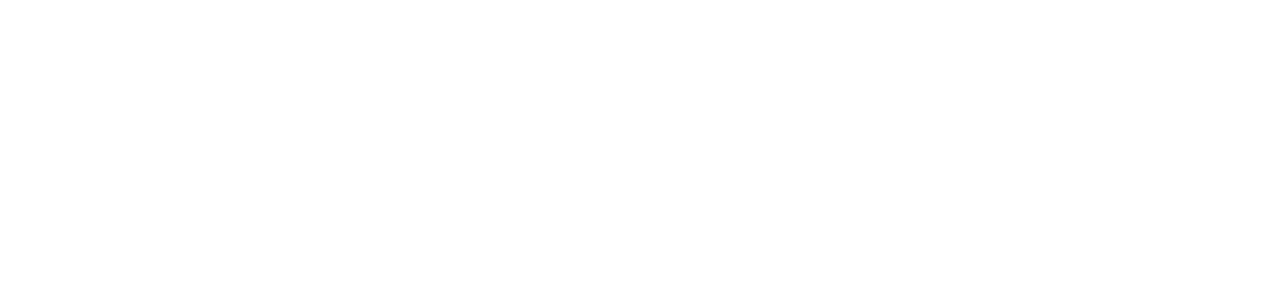
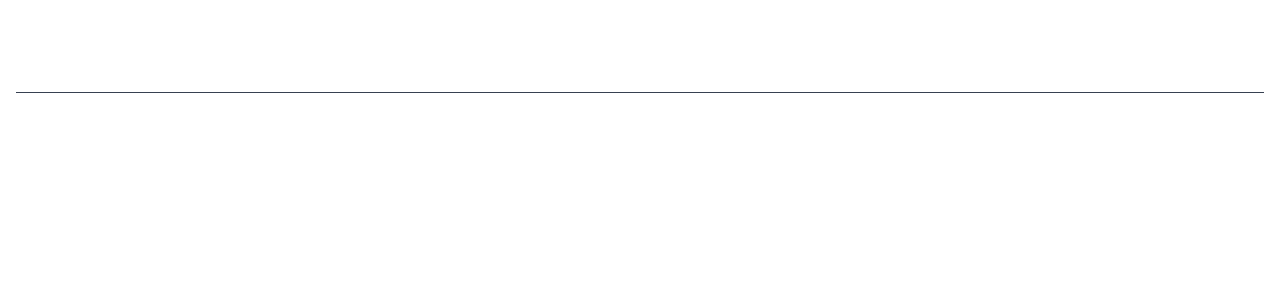
Before and after one commit to dantehduran/restaurant-pos, a Nuxt app: page /orders in a window 1280 px wide. Before the commit this address had no page. Shown: the top 300 px of the page. Built offline with nearby package versions, Linux system fonts and the light colour scheme.

Commit message:
orders page

```diff
--- a/components/Sidebar.vue
+++ b/components/Sidebar.vue
@@ -36,7 +36,7 @@
 <script setup lang="ts">
 const Menus = [
 	{ name: 'index', icon: 'cil:home', path: '/' },
-	{ name: 'discounts', icon: 'tabler:discount-2', path: '/discounts' },
+	{ name: 'orders', icon: 'tabler:discount-2', path: '/orders' },
 	{
 		name: 'dashboard',
 		icon: 'ant-design:pie-chart-outlined',
--- a/pages/discounts.vue
+++ /dev/null
@@ -1,3 +0,0 @@
-<template>
-	<div>discounts page</div>
-</template>
--- a/pages/index.vue
+++ b/pages/index.vue
@@ -25,12 +25,12 @@
 				<HomeDishCard />
 				<HomeDishCard />
 				<HomeDishCard />
-				<!-- <HomeDishCard />
 				<HomeDishCard />
 				<HomeDishCard />
 				<HomeDishCard />
 				<HomeDishCard />
-				<HomeDishCard /> -->
+				<HomeDishCard />
+				<HomeDishCard />
 			</div>
 		</div>
 		<aside class="w-1/3 relative">
--- /dev/null
+++ b/pages/orders.vue
@@ -0,0 +1,8 @@
+<template>
+	<div class="flex flex-col p-4 gap-y-4">
+		<header>
+			<h1 class="text-3xl font-semibold leading-loose text-white">Orders</h1>
+		</header>
+		<hr class="border-gray-700" />
+	</div>
+</template>
```
